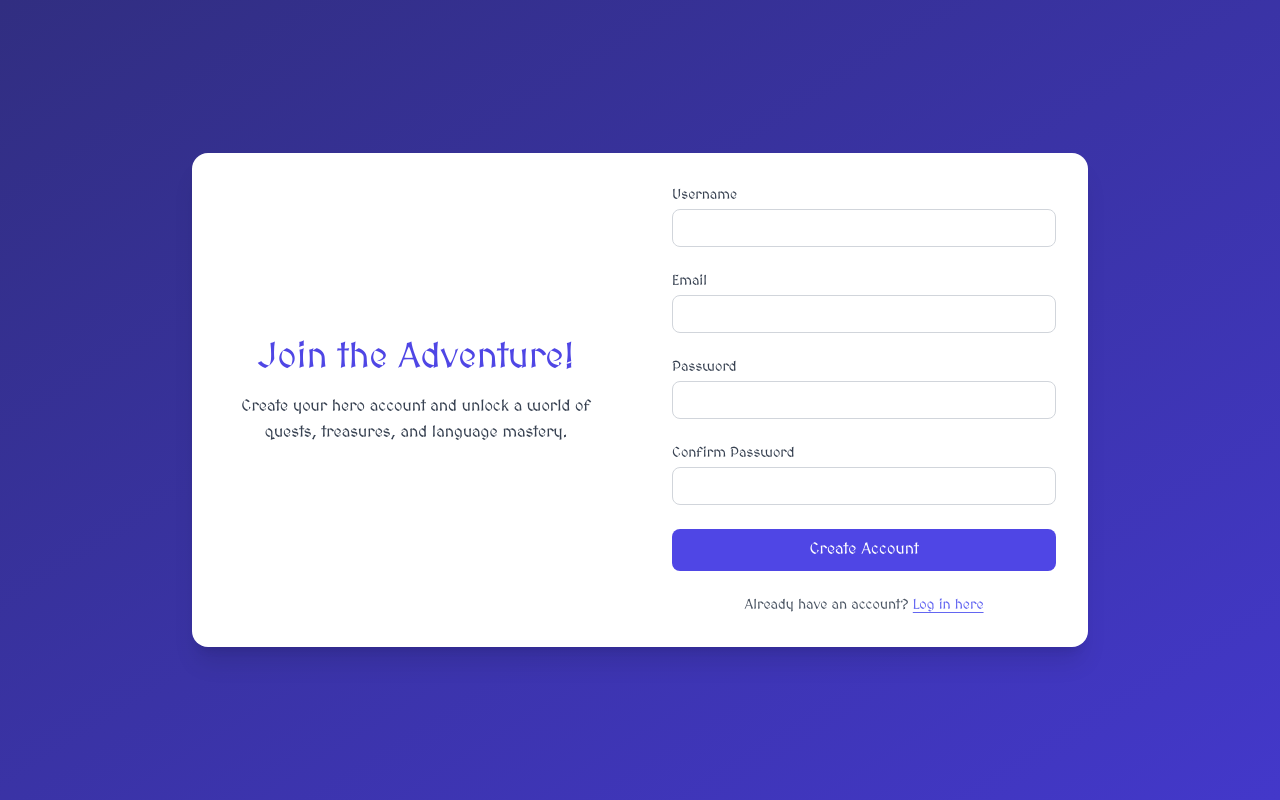
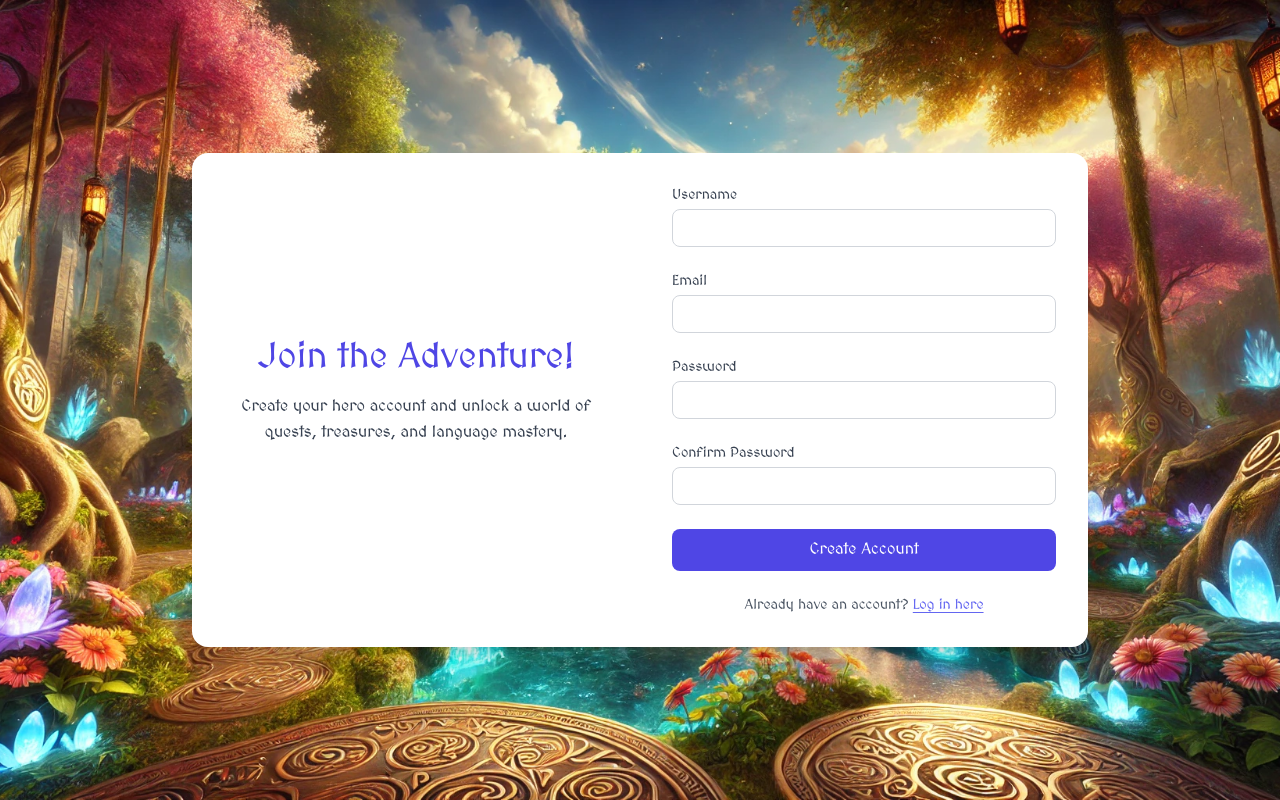
Before and after one commit to aamistan/rollforlanguage-frontend, a Vue app: page /register in a window 1280 px wide. Built offline with nearby package versions, Linux system fonts and the light colour scheme; no server answers.

Commit message:
add bg-register.webp to page

```diff
--- a/src/features/auth/views/RegisterView.vue
+++ b/src/features/auth/views/RegisterView.vue
@@ -1,5 +1,9 @@
 <template>
-  <main class="min-h-screen flex flex-col items-center justify-center bg-gradient-to-br from-indigo-900 to-indigo-700">
+  <div
+    class="min-h-screen flex flex-col bg-cover bg-center"
+    style="background-image: url('/backgrounds/bg-register.webp');"
+  >
+    <div class="flex flex-grow items-center justify-center">
       <div class="max-w-4xl w-full grid grid-cols-1 md:grid-cols-2 shadow-xl rounded-2xl overflow-hidden bg-white dark:bg-gray-900">
         <!-- Left Side: Hero Text / Art -->
         <div class="hidden md:flex items-center justify-center p-8">
@@ -18,7 +22,8 @@
           <RegisterForm />
         </div>
       </div>
-  </main>
+    </div>
+  </div>
 </template>
 
 <script setup lang="ts">
```
Lines whose indentation alone changed are shown as unchanged.
